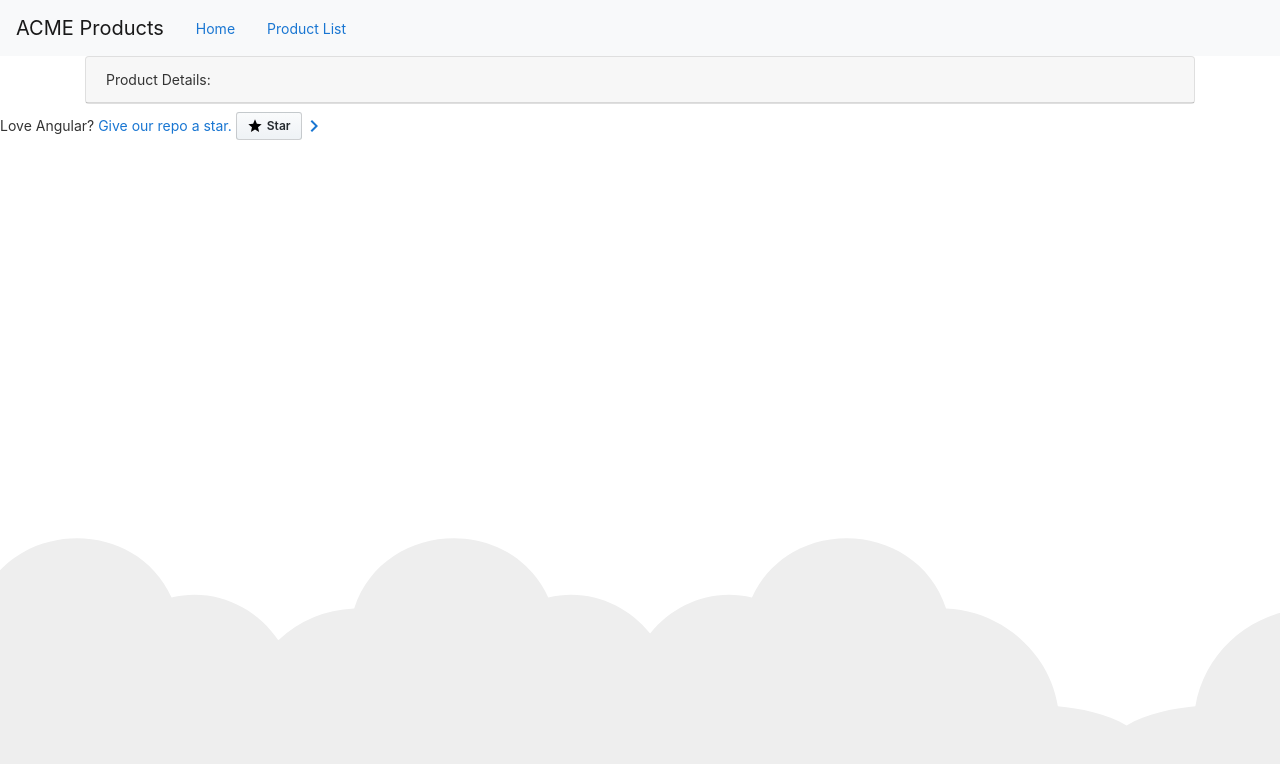
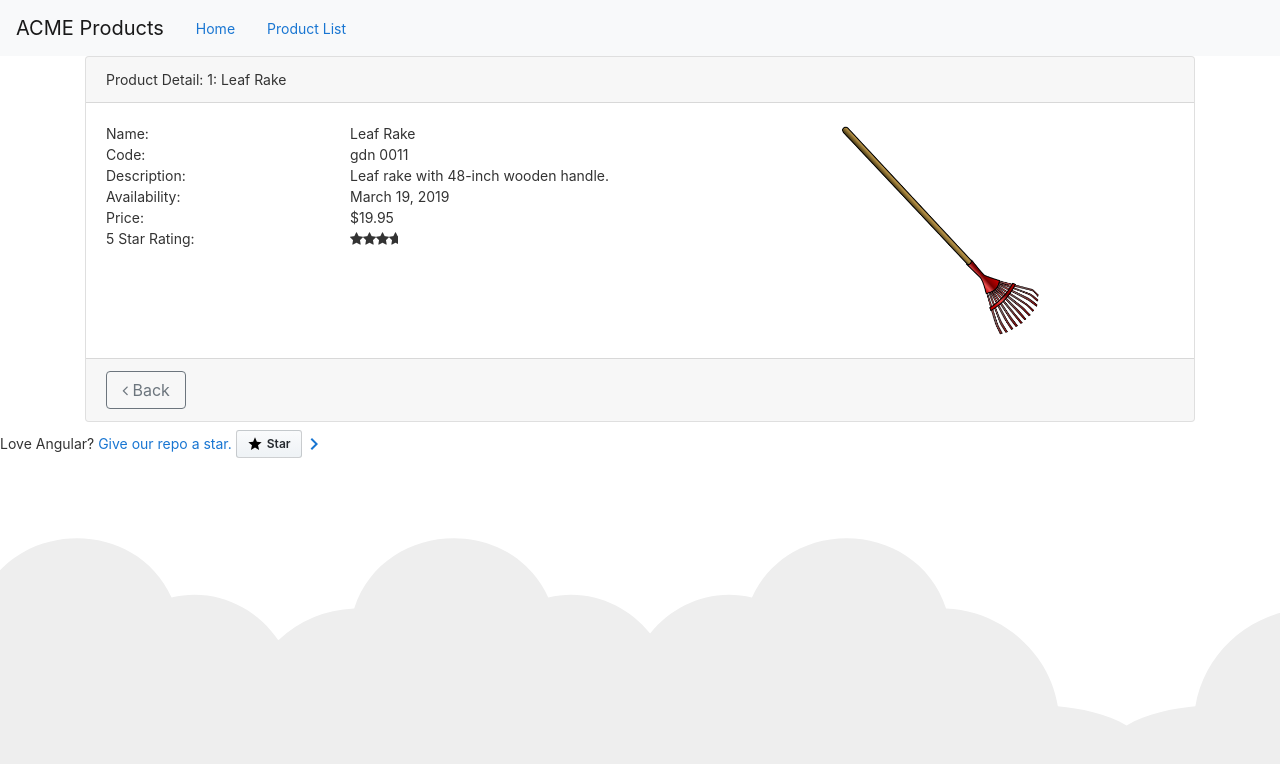
Before and after one commit to deanreid/angulartraining, an Angular app: page /products/1 in a window 1280 px wide. Shown: the top 764 px of the page. Built offline with nearby package versions, Linux system fonts and the light colour scheme.

Commit message:
Angular Modules, shared module, route guard

```diff
--- a/src/app/products/product-detail.component.html
+++ b/src/app/products/product-detail.component.html
@@ -1,5 +1,54 @@
-<div class='card'  >
-    <div class='card-header'>
-        {{pageTitle + ':' }}
+<div class='card'
+     *ngIf='product'>
+  <div class='card-header'>
+    {{pageTitle + ': ' + product.productName}}
+  </div>
+
+  <div class='card-body'>
+    <div class='row'>
+      <div class='col-md-8'>
+        <div class='row'>
+          <div class='col-md-4'>Name:</div>
+          <div class='col-md-8'>{{product.productName}}</div>
+        </div>
+        <div class='row'>
+          <div class='col-md-4'>Code:</div>
+          <div class='col-md-8'>{{product.productCode | lowercase | convertToSpaces: '-'}}</div>
+        </div>
+        <div class='row'>
+          <div class='col-md-4'>Description:</div>
+          <div class='col-md-8'>{{product.description}}</div>
+        </div>
+        <div class='row'>
+          <div class='col-md-4'>Availability:</div>
+          <div class='col-md-8'>{{product.releaseDate}}</div>
+        </div>
+        <div class='row'>
+          <div class='col-md-4'>Price:</div>
+          <div class='col-md-8'>{{product.price|currency:'USD':'symbol'}}</div>
+        </div>
+        <div class='row'>
+          <div class='col-md-4'>5 Star Rating:</div>
+          <div class='col-md-8'>
+            <pm-star [rating]='product.starRating'>
+            </pm-star>
+          </div>
+        </div>
+      </div>
+
+      <div class='col-md-4'>
+        <img class='center-block img-responsive'
+             [style.width.px]='200'
+             [style.margin.px]='2'
+             [src]='product.imageUrl'
+             [title]='product.productName'>
+      </div>
     </div>
+  </div>
+<div class='card-footer'>
+    <button class='btn btn-outline-secondary'
+     (click)='onBack()'
+     style='width:80px'>
+     <i class='fa fa-angle-left'></i> Back
+    </button>
 </div>
--- a/src/app/products/product-detail.component.ts
+++ b/src/app/products/product-detail.component.ts
@@ -1,14 +1,33 @@
 import { Component, OnInit } from '@angular/core';
-
+import { ActivatedRoute, Router } from '@angular/router';
+import { IProduct } from './product';
+import { ProductService } from './product.service';
 @Component({
   templateUrl: './product-detail.component.html',
   styleUrls: ['./product-detail.component.css']
 })
 export class ProductDetailComponent implements OnInit {
-  pageTitle: string ='Product Details';
-  constructor() { }
+  pageTitle: string ='Product Detail';
+  errorMessage: string='';
+  product: IProduct;
+  constructor(private route: ActivatedRoute,
+              private router: Router, private productService: ProductService) {
+   }
 
   ngOnInit(): void {
+    let id = +this.route.snapshot.paramMap.get('id');
+    this.pageTitle += `: ${id}`;
+    this.productService.getProduct(id).subscribe({
+      next: product => {
+        this.product = product[0]
+
+      },
+      error: err => this.errorMessage = err
+    });
+  }
+
+  onBack(): void {
+    this.router.navigate(['/products']);
   }
 
 }
--- /dev/null
+++ b/src/app/products/product-detail.guard.ts
@@ -0,0 +1,22 @@
+import { Injectable } from '@angular/core';
+import { CanActivate, ActivatedRouteSnapshot, RouterStateSnapshot, UrlTree, Router } from '@angular/router';
+import { Observable } from 'rxjs';
+
+@Injectable({
+  providedIn: 'root'
+})
+export class ProductDetailGuard implements CanActivate {
+  constructor (private router: Router){}
+
+  canActivate(
+    next: ActivatedRouteSnapshot,
+    state: RouterStateSnapshot): Observable<boolean | UrlTree> | Promise<boolean | UrlTree> | boolean | UrlTree {
+    let id = +next.url[1].path;
+    if(isNaN(id) || id < 1){
+      alert ('Invalid product Id');  //would redirect to error view
+      this.router.navigate(['/products']);
+    }
+    return true;
+  }
+
+}
--- a/src/app/products/product-list.component.html
+++ b/src/app/products/product-list.component.html
@@ -38,7 +38,7 @@
                              [style.width.px]='imageWidth'
                              [style.margin.px]='imageMargin'>
                         </td>
-                        <td>{{product.productName}}</td>
+                        <td><a [routerLink]="['/products', product.productId]">{{product.productName}}</a></td>
                         <td>{{product.productCode | lowercase | convertToSpaces: '-'}}</td>
                         <td>{{product.releaseDate}}</td>
                         <td>{{product.price | currency:'USD':'symbol':'1.2-2'}}</td>
--- /dev/null
+++ b/src/app/products/product.module.ts
@@ -0,0 +1,25 @@
+import { NgModule } from '@angular/core';
+import { ProductListComponent } from './product-list.component';
+import { ProductDetailComponent } from './product-detail.component';
+import { RouterModule } from '@angular/router';
+import { ProductDetailGuard } from './product-detail.guard';
+import { SharedModule } from '../shared/shared.module';
+
+@NgModule({
+  declarations: [
+    ProductListComponent,
+    ProductDetailComponent,
+
+  ],
+  imports: [
+    RouterModule.forChild([
+      {path: 'products', component: ProductListComponent},
+      {path: 'products/:id',
+       canActivate: [ProductDetailGuard],
+       component:ProductDetailComponent
+      },
+    ]),
+    SharedModule
+  ]
+})
+export class ProductModule { }
--- a/src/app/products/product.service.ts
+++ b/src/app/products/product.service.ts
@@ -2,22 +2,28 @@ import { Injectable } from '@angular/core';
 import { IProduct } from './product';
 import { HttpClient, HttpErrorResponse } from '@angular/common/http';
 import { Observable, throwError,Subscription } from 'rxjs';
-import { catchError, tap} from 'rxjs/operators'
+import { catchError, tap, map, filter} from 'rxjs/operators'
 @Injectable({
     providedIn: 'root'
 })
 export class ProductService {
   private productUrl = 'api/products/products.json';
 
-  constructor (private http: HttpClient) {
+  constructor (private http: HttpClient) { }
 
-  }
-    getProducts(): Observable<IProduct[]> {
+    getProduct(id: number): Observable<IProduct[]> {
         return this.http.get<IProduct[]>(this.productUrl).pipe(
-          tap(data => console.log('All: ' + JSON.stringify(data))),
+          map(data => data.filter(prd => prd.productId == id)),
           catchError(this.handleError)
         );
     }
+
+    getProducts(): Observable<IProduct[]> {
+      return this.http.get<IProduct[]>(this.productUrl).pipe(
+        tap(data => console.log('All: ' + JSON.stringify(data))),
+        catchError(this.handleError)
+      );
+  }
   private handleError(err: HttpErrorResponse) {
      let errorMessage = '';
      if (err.error instanceof ErrorEvent){
```
Also changed, not shown: src/app/app.module.ts (+5 -11 lines), src/app/shared/shared.module.ts (added, +22 -0 lines), src/app/shared/convert-to-spaces.pipe.ts (renamed from src/shared/convert-to-spaces.pipe.ts), src/app/shared/star.component.css (renamed from src/shared/star.component.css), src/app/shared/star.component.html (renamed from src/shared/star.component.html), src/app/shared/star.component.ts (renamed from src/shared/star.component.ts), 1 other file (tests, documents, lock files or other folders).
